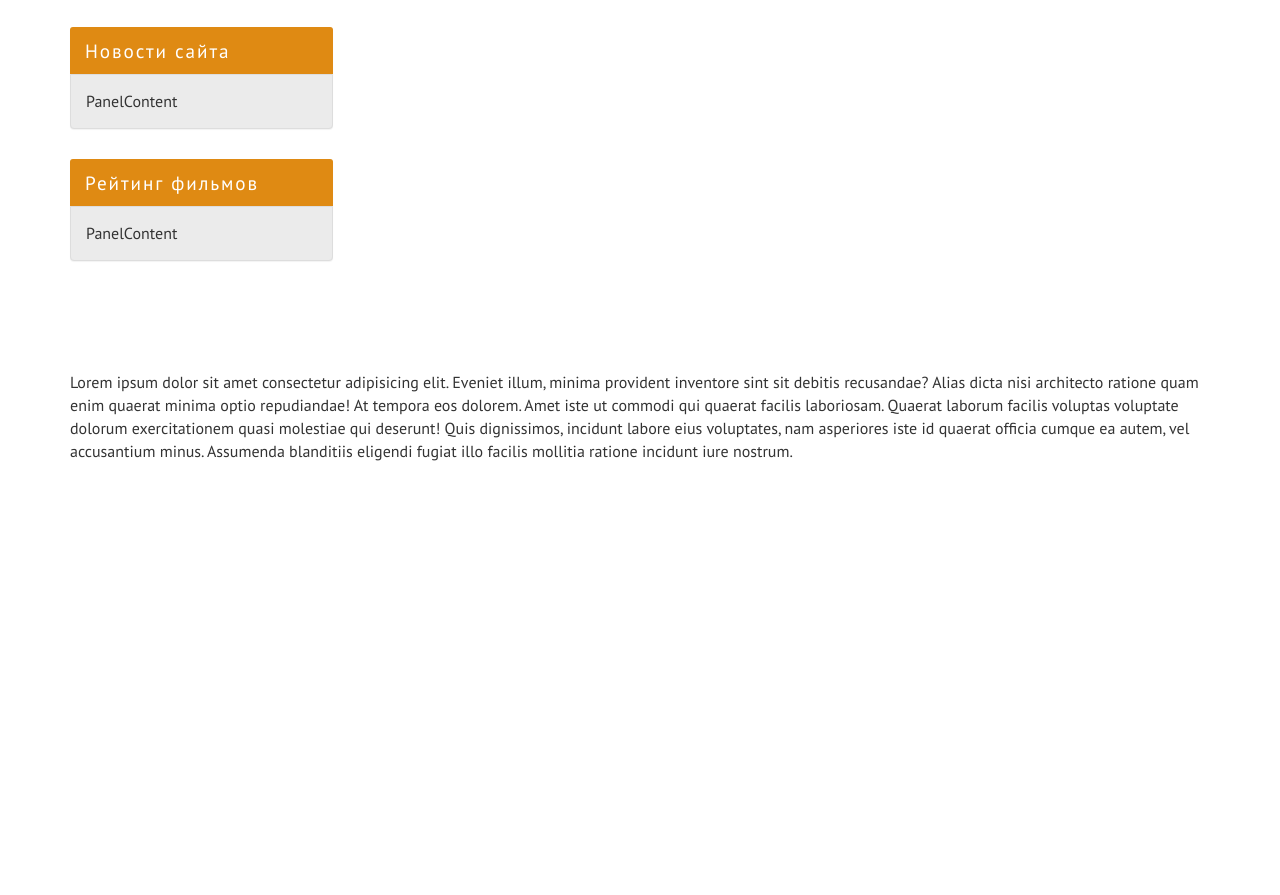
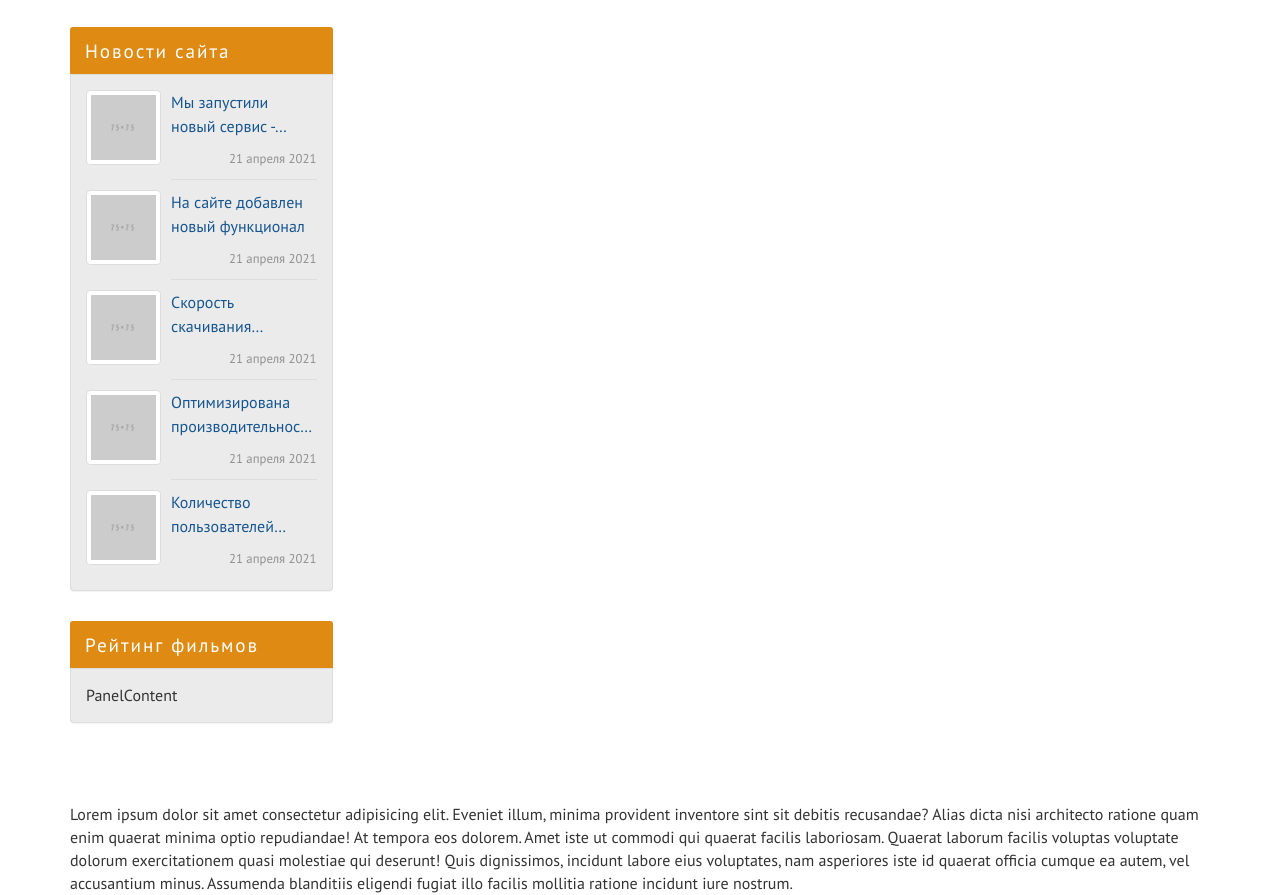
Before and after one commit to AnatoliySysoenko/Kinozal, a website: page index.html in a window 1280 px wide. Shown: the part 1234-2129 px from the top of the page. Before the commit the page ends 1696 px from the top, so only its background shows below. Drawn offline with Linux system fonts and the light colour scheme.

Commit message:
оформление "Новости сайта"

```diff
--- a/assets/scss/_common.scss
+++ b/assets/scss/_common.scss
@@ -7,3 +7,13 @@ body {
   font-family: $font-main;
   overflow-y: scroll;
 }
+
+a {
+  color: $color-primary;
+
+  &:hover,
+  &:focus {
+    text-decoration: none;
+    color: $color-accent;
+  }
+}
--- a/assets/scss/_sidebar.scss
+++ b/assets/scss/_sidebar.scss
@@ -2,8 +2,14 @@
   @extend %margin-bottom-lg;
 }
 
-.panet:last-of-type {
-  margin: 0;
+.panel {
+  &:last-of-type {
+    margin: 0;
+  }
+
+  &-body-site-news {
+    padding-bottom: 0;
+  }
 }
 
 .vertical-slider {
@@ -35,3 +41,55 @@
     }
   }
 }
+
+.site-news-item {
+  $image-size: 75px;
+  $image-size-with-padding: $image-size + 10;
+
+  position: relative;
+  clear: both;
+  min-height: $image-size-with-padding;
+  margin-bottom: $gap;
+
+  &:not(:last-child)::after {
+    position: absolute;
+    right: 0;
+    bottom: -5px;
+    width: calc(100% - #{$image-size-with-padding});
+    height: 1px;
+    content: "";
+    background-color: $color-gray;
+  }
+
+  &:hover {
+    a {
+      color: $color-accent;
+    }
+    .site-news-item__image {
+      background-color: $color-accent;
+      border-color: $color-accent;
+    }
+  }
+
+  &__image {
+    width: $image-size;
+    float: left;
+    margin: 0 ($gap / 3 * 2) ($gap / 3 * 2) 0;
+    font-size: 1rem;
+    transition: background-color 0.25s;
+  }
+
+  &__title {
+    margin-bottom: $gap / 3 * 2;
+    a {
+      transition: color 0.25s;
+      @include block-shortener(1rem, 1.5, 50px, 2);
+    }
+  }
+
+  &__date {
+    text-align: right;
+    font-size: 0.8rem;
+    color: darken($color-gray, 30%);
+  }
+}
--- a/index.html
+++ b/index.html
@@ -162,15 +162,59 @@
                                                       </div>
                                                       <button class="btn btn-default btn-lg btn-block">Вход</button>
                                                 </form>
-
                                           </div>
                                     </div>
                               </div>
                         </div>
+
                         <div class="site-news panel panel-info">
                               <div class="panel-heading">Новости сайта</div>
-                              <div class="panel-body">
-                                    PanelContent
+                              <div class="panel-body panel-body-site-news">
+                                    <div class="site-news-item">
+                                          <div class="site-news-item__image thumbnail">
+                                                <img src="assets/img/75x75.png" alt="">
+                                          </div>
+                                          <div class="site-news-item__title">
+                                                <a href="">Мы запустили новый сервис - КиноМонстр</a>
+                                          </div>
+                                          <div class="site-news-item__date">21 апреля 2021</div>
+                                    </div>
+                                    <div class="site-news-item">
+                                          <div class="site-news-item__image thumbnail">
+                                                <img src="assets/img/75x75.png" alt="">
+                                          </div>
+                                          <div class="site-news-item__title">
+                                                <a href="">На сайте добавлен новый функционал</a>
+                                          </div>
+                                          <div class="site-news-item__date">21 апреля 2021</div>
+                                    </div>
+                                    <div class="site-news-item">
+                                          <div class="site-news-item__image thumbnail">
+                                                <img src="assets/img/75x75.png" alt="">
+                                          </div>
+                                          <div class="site-news-item__title">
+                                                <a href="">Скорость скачивания фильмов увеличена</a>
+                                          </div>
+                                          <div class="site-news-item__date">21 апреля 2021</div>
+                                    </div>
+                                    <div class="site-news-item">
+                                          <div class="site-news-item__image thumbnail">
+                                                <img src="assets/img/75x75.png" alt="">
+                                          </div>
+                                          <div class="site-news-item__title">
+                                                <a href="">Оптимизирована производительность сервера</a>
+                                          </div>
+                                          <div class="site-news-item__date">21 апреля 2021</div>
+                                    </div>
+                                    <div class="site-news-item">
+                                          <div class="site-news-item__image thumbnail">
+                                                <img src="assets/img/75x75.png" alt="">
+                                          </div>
+                                          <div class="site-news-item__title">
+                                                <a href="">Количество пользователей перевалило за 10 000</a>
+                                          </div>
+                                          <div class="site-news-item__date">21 апреля 2021</div>
+                                    </div>
                               </div>
                         </div>
                         <div class="top-films panel panel-info">
```
Also changed, not shown: assets/css/style.css.
